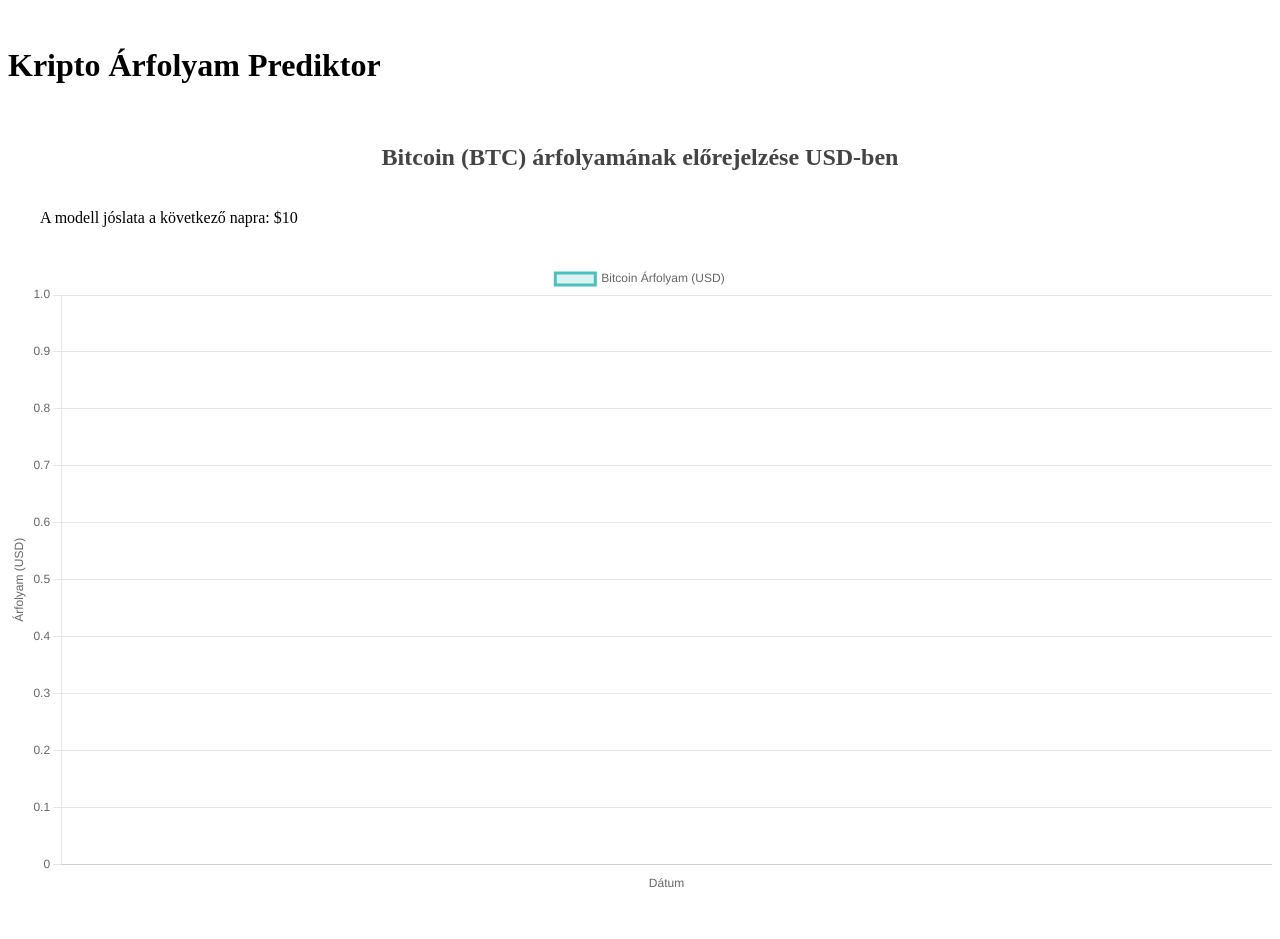
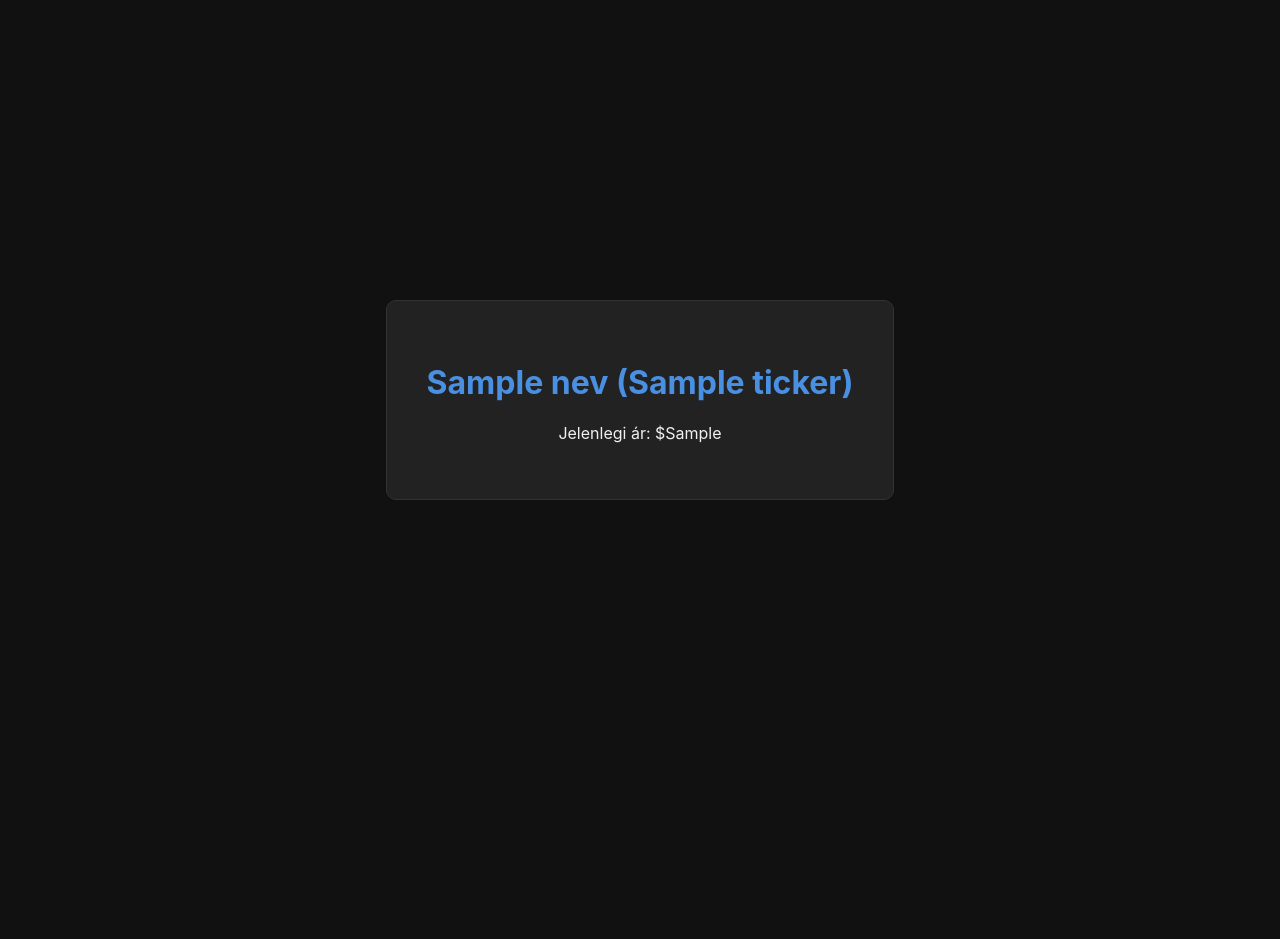
Before and after one commit to mobilerack/Crypto-render, a Flask app: template templates/index.html in a window 1280 px wide. After the commit the page ends 500 px from the top, so only its background shows below. Run offline with Flask 3, Linux system fonts and the light colour scheme; the template is opened without the code that fills it: most values are stand-ins (such as "Sample title", 1, 10 or a date in 2020).

Commit message:
Update index.html

```diff
--- a/templates/index.html
+++ b/templates/index.html
@@ -1,76 +1,37 @@
 <!DOCTYPE html>
 <html lang="hu">
 <head>
-    <meta charset="UTF-8">
-    <meta name="viewport" content="width=device-width, initial-scale=1.0">
-    <title>Kripto Árfolyam Prediktor</title>
-    <script src="https://cdn.jsdelivr.net/npm/chart.js"></script>
-    <style>
-        body { font-family: sans-serif; max-width: 800px; margin: auto; padding: 20px; background-color: #f4f4f9; color: #333; }
-        h1, h2 { text-align: center; color: #444; }
-        .prediction { text-align: center; font-size: 1.5em; margin: 20px; padding: 15px; background-color: #e0e7ff; border-radius: 8px; }
-        .prediction span { font-weight: bold; color: #0056b3; }
-    </style>
+    <meta charset="UTF-8">
+    <meta name="viewport" content="width=device-width, initial-scale=1.0">
+    <title>Kripto Adatok</title>
+    <style>
+        body {
+            font-family: -apple-system, BlinkMacSystemFont, "Segoe UI", Roboto, sans-serif;
+            background-color: #111;
+            color: #f0f0f0;
+            display: flex;
+            justify-content: center;
+            align-items: center;
+            height: 100vh;
+            margin: 0;
+            text-align: center;
+        }
+        .card {
+            background-color: #222;
+            padding: 40px;
+            border-radius: 10px;
+            border: 1px solid #333;
+        }
+        h1 {
+            color: #4A90E2;
+        }
+    </style>
 </head>
 <body>
+    <div class="card">
+        <h1>{{ crypto.nev }} ({{ crypto.ticker }})</h1>
 
-    <h1>Kripto Árfolyam Prediktor</h1>
-    <h2>Bitcoin (BTC) árfolyamának előrejelzése USD-ben</h2>
-
-    <div class="prediction">
-        A modell jóslata a következő napra: <span>${{ prediction | round(2) }}</span>
-    </div>
-
-    <div>
-        <canvas id="priceChart"></canvas>
-    </div>
-
-    <script>
-        // A Flask által átadott adatok beolvasása
-        const labels = {{ labels | tojson }};
-        const prices = {{ prices | tojson }};
-
-        const data = {
-            labels: labels,
-            datasets: [{
-                label: 'Bitcoin Árfolyam (USD)',
-                backgroundColor: 'rgba(75, 192, 192, 0.2)',
-                borderColor: 'rgb(75, 192, 192)',
-                data: prices,
-                fill: true,
-            }]
-        };
-
-        const config = {
-            type: 'line',
-            data: data,
-            options: {
-                responsive: true,
-                scales: {
-                    x: {
-                        display: true,
-                        title: {
-                            display: true,
-                            text: 'Dátum'
-                        }
-                    },
-                    y: {
-                        display: true,
-                        title: {
-                            display: true,
-                            text: 'Árfolyam (USD)'
-                        }
-                    }
-                }
-            }
-        };
-
-        // A grafikon létrehozása
-        const priceChart = new Chart(
-            document.getElementById('priceChart'),
-            config
-        );
-    </script>
-
+        <p>Jelenlegi ár: ${{ crypto.ar }}</p>
+    </div>
 </body>
 </html>
```
